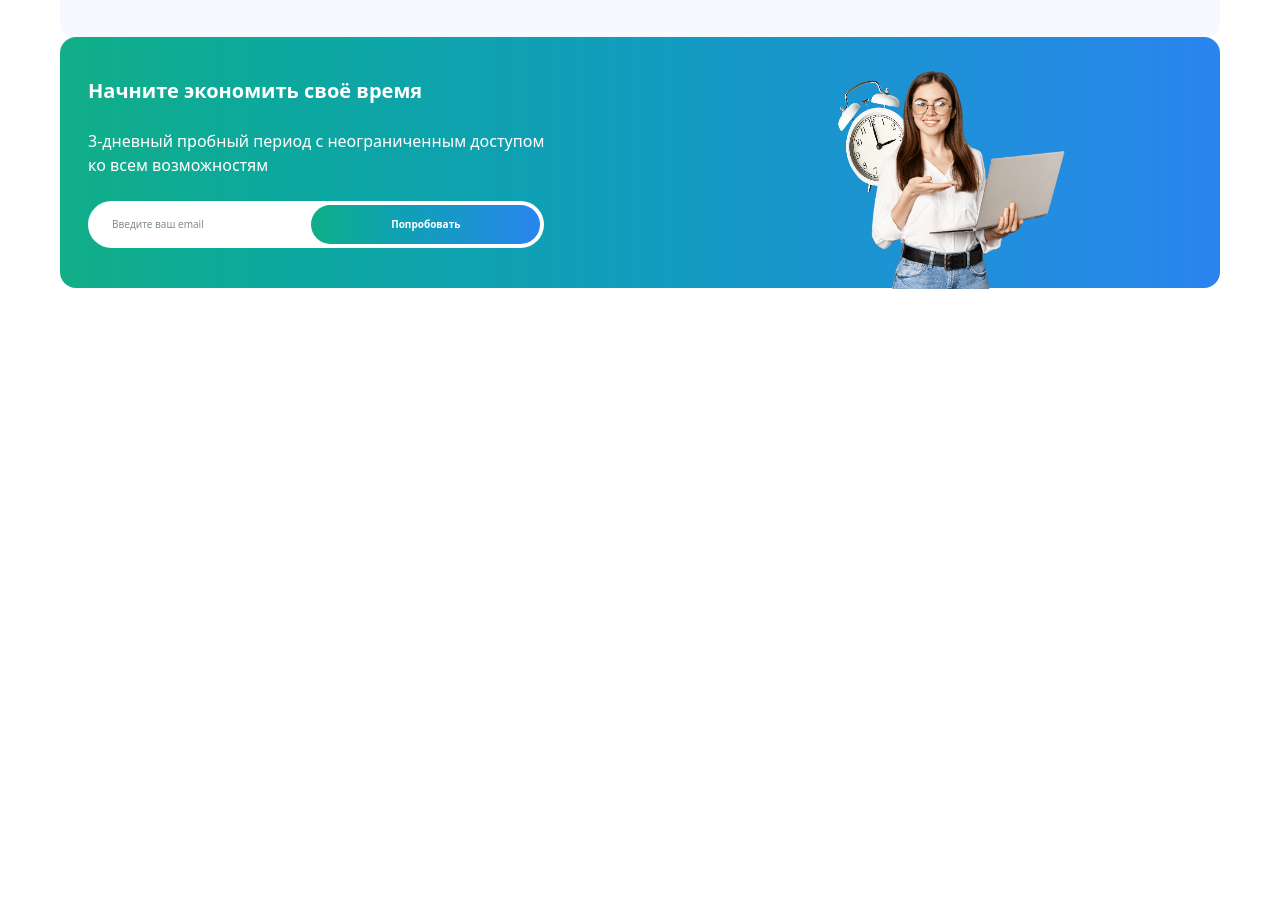
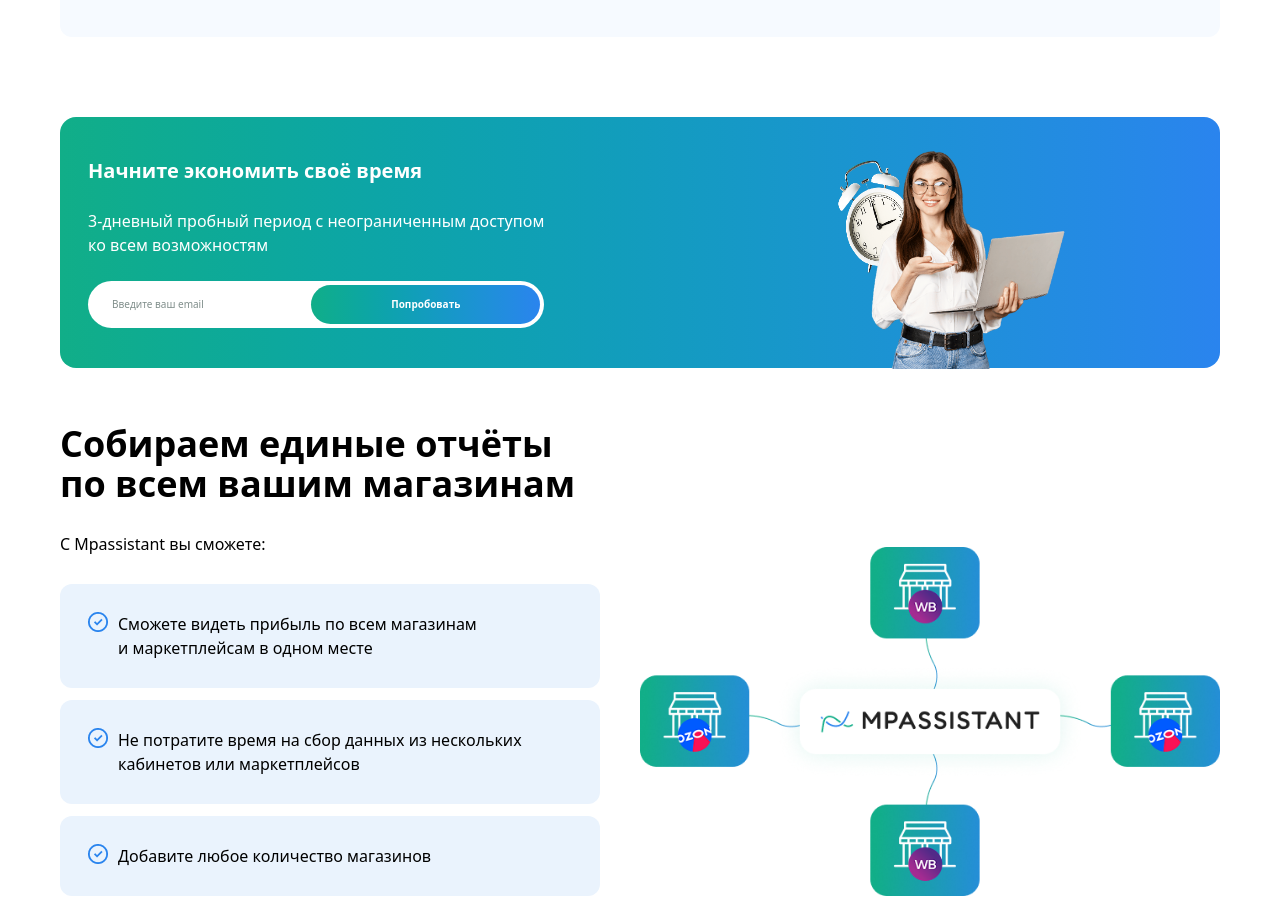
Before and after one commit to miryusuf899/Tailwind-Exam-24Hours, a website: page index.html in a window 1280 px wide. Shown: the part 1593-2509 px from the top of the page. Before the commit the page ends 1901 px from the top, so only its background shows below. Drawn offline with Linux system fonts and the light colour scheme.

Commit message:
Section 6

```diff
--- a/index.html
+++ b/index.html
@@ -114,7 +114,7 @@
             </div>
         </div>
         </section>
-        <section class="text-[white] bg-linear-to-r from-[#11AE88] to-[#2A84EE] rounded-2xl">
+        <section class="text-[white] bg-linear-to-r from-[#11AE88] to-[#2A84EE] rounded-2xl mt-20">
             <div class="flex flex-col gap-7 items-center lg:flex-row lg:gap-[140px]">
                 <div class="flex flex-col gap-6 py-10 px-7">
                     <h1 class="text-xl font-semibold">Начните экономить своё время</h1>
@@ -132,6 +132,27 @@
                 </div>
             </div>
         </section>
+        <section class="mt-14 flex flex-col gap-10 lg:flex-row items-end">
+            <div class="flex flex-col gap-7">
+                <h1 class="text-2xl font-semibold lg:text-4xl">Собираем единые отчёты по всем вашим магазинам</h1>
+                <p>C Mpassistant вы сможете:</p>
+                <div class="flex flex-col gap-3">
+                    <div class="p-7 bg-[#EAF3FD] flex gap-2.5 items-start rounded-xl">
+                        <img src="./Vector (52).png" alt="">
+                        <p>Сможете видеть прибыль по всем магазинам и маркетплейсам в одном месте</p>
+                    </div>
+                    <div class="p-7 bg-[#EAF3FD] flex gap-2.5 items-start rounded-xl">
+                        <img src="./Vector (52).png" alt="">
+                        <p>Не потратите время на сбор данных из нескольких кабинетов или маркетплейсов</p>
+                    </div>
+                    <div class="p-7 bg-[#EAF3FD] flex gap-2.5 items-start rounded-xl">
+                        <img src="./Vector (52).png" alt="">
+                        <p>Добавите любое количество магазинов</p>
+                    </div>
+                </div>
+            </div>
+            <img src="./Frame 32.png" alt="" class="lg:w-[50%]">
+        </section>
     </main>
 </body>
 </html>
```
Also changed, not shown: Frame 32.png (added), Vector (52).png (added), src/output.css.
